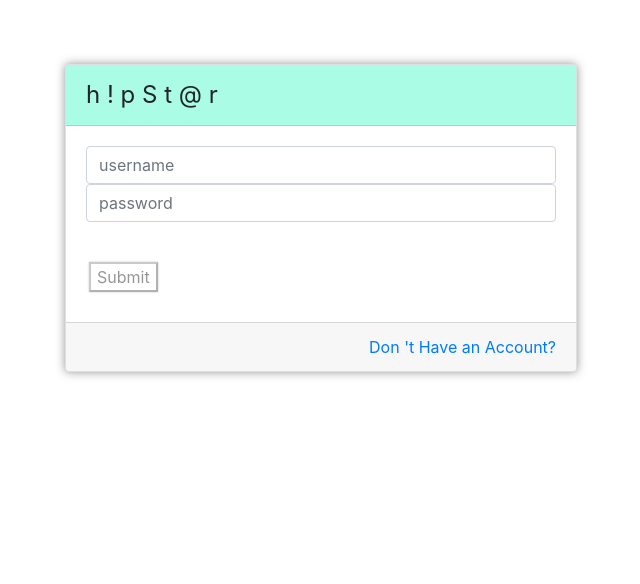
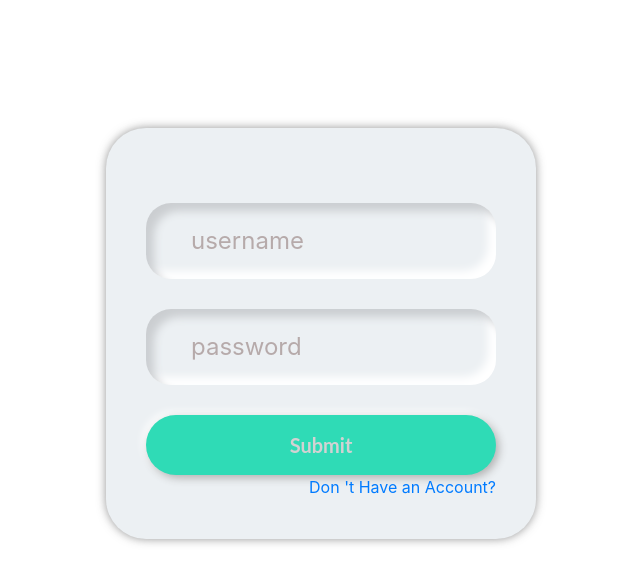
Before and after one commit to mister-michael/hipstar_back4app, a React (Create React App) app: page /login in a window 1280 px wide. Shown: the top 584 px of the page, without its empty margins (319-959 px from the left). Built offline with nearby package versions, Linux system fonts and the light colour scheme; no server answers.

Commit message:
styling login like backend cap

```diff
--- /dev/null
+++ b/src/components/auth/Auth.css
@@ -0,0 +1,108 @@
+.login-container {
+    display: flex;
+    justify-content: center;
+    margin: 10% 5% 5% 5%;
+}
+
+.login-div {
+        max-width:430px;
+        max-height: 950px;
+        padding: 0px 35px 35px 35px;
+        border-radius: 40px;
+        background: #ecf0f3;
+        box-shadow: 13px 13px 20px #cbced1,
+                    -13px -13px 20px #ffffff;
+}
+
+/* INPUTS */
+.username, .password {
+
+    margin-bottom: 30px;
+    border-radius: 25px;
+    box-shadow: inset 8px 8px 8px #cbced1,
+                inset -8px -8px 8px #ffffff;
+}
+
+.register-input {
+
+    margin-left: 20px;
+    width: 80%;
+    margin-bottom: 30px;
+    border-radius: 25px;
+    box-shadow: inset 8px 8px 8px #cbced1,
+                inset -8px -8px 8px #ffffff;
+}
+
+.fields {
+    width: 100%;
+    padding: 75px 5px 5px 5px;
+}
+
+.fields input {
+    border: none;
+    outline:none;
+    background: none;
+    font-size: 18px;
+    color: #555;
+    padding:20px 10px 20px 5px;
+}
+
+input::placeholder {
+    color: rgb(182, 170, 170);
+    padding-left: 20px;
+}
+
+input[type=text], input[type=password] {
+    margin-left: 20px;
+    font-size: x-large;
+    align-content: center;
+}
+
+/* SIGN IN */
+
+.signin-button {
+    outline: none;
+    border:none;
+    cursor: pointer;
+    width:100%;
+    height: 60px;
+    border-radius: 30px;
+    font-size: 20px;
+    font-weight: 700;
+    font-family: 'Lato', sans-serif;
+    /* color:#fff; */
+    color:rgb(210, 210, 210);
+    text-align: center;
+    /* background: #24cfaa; */
+    background:#2fdbb6;
+    /* background: #e2e7e6; */
+    box-shadow: 3px 3px 8px #b1b1b1,
+                -3px -3px 8px #ffffff;
+    transition: 0.5s;
+}
+
+.signin-button:hover {
+    /* box-shadow: 0px 1px 10px 5px rgba(202, 119, 119, 0.728); */
+    background: rgba(255, 133, 133, 0.817);
+}
+
+.signin-button:active {
+    background:#1da88a;
+}
+
+.register-link {
+    display: flex;
+    justify-content: center;
+    margin-top: 15px;
+    color: gray;
+}
+
+.register-link:hover {
+
+    color: #1da88a;
+    cursor: pointer;
+}
+
+.justify-center {
+    left: 50%
+}
--- a/src/components/auth/Login.js
+++ b/src/components/auth/Login.js
@@ -1,8 +1,9 @@
 import React from "react";
-import { Card, CardHeader, CardFooter, CardBody} from 'reactstrap';
+import { Card, CardHeader, CardFooter, CardBody } from 'reactstrap';
 import { Link } from "react-router-dom";
 import dbAPI from "../../modules/dbAPI";
 import "./LoginRegister.css";
+import "./Auth.css"
 
 const Login = props => {
 
@@ -22,40 +23,46 @@ const Login = props => {
     };
 
     return (<>
-        <div className="loginContainer" >
-            <Card className="loginCard boxShadow">
-                <CardHeader className="headlineGreen blackText" > h ! p S t @ r </CardHeader>
-                <CardBody >
+        <div className="login-container" >
+            <div className="login-div boxShadow">
+                {/* <div className="blackText widthBig" > h ! p S t @ r </div> */}
 
+                <div className="fields" >
+
+                    <div className="username">
                         <input
                             type="text"
                             onKeyUp={evt => evt.key === "Enter" ? handleLogin() : null}
                             id="username"
-                        className="form-control"
+                            className="user-input"
                             placeholder="username" />
+                    </div>
+
+                    <div className="username">
 
                         <input
                             type="password"
                             onKeyUp={evt => evt.key === "Enter" ? handleLogin() : null}
-                        className="form-control"
-                        id="password"
+                            className="pass-input"
+                            id="username"
                             placeholder="password" />
+                    </div>
 
                     <button
                         type="submit"
                         onKeyUp={evt => evt.key === "Enter" ? handleLogin() : null}
-                        className="closeButtonColor marginTop"
+                        className="signin-button"
                         onClick={handleLogin}>Submit</button>
 
-                </CardBody>
+                    <Link to="/register" style={{ textDecoration: 'none' }} className="justify-center registerLink" >
+                        Don 't Have an Account?</Link>
+                </div>
 
-                <CardFooter className="flex">
+                {/* <CardFooter className="flex"> */}
 
-                    <Link to="/register" style={{ textDecoration: 'none' }} className="registerLink" >
-                        Don 't Have an Account?</Link>
 
-                </CardFooter>
-            </Card>
+                {/* </CardFooter> */}
+            </div>
         </div>
     </>
     );
```
Lines whose indentation alone changed are shown as unchanged.
